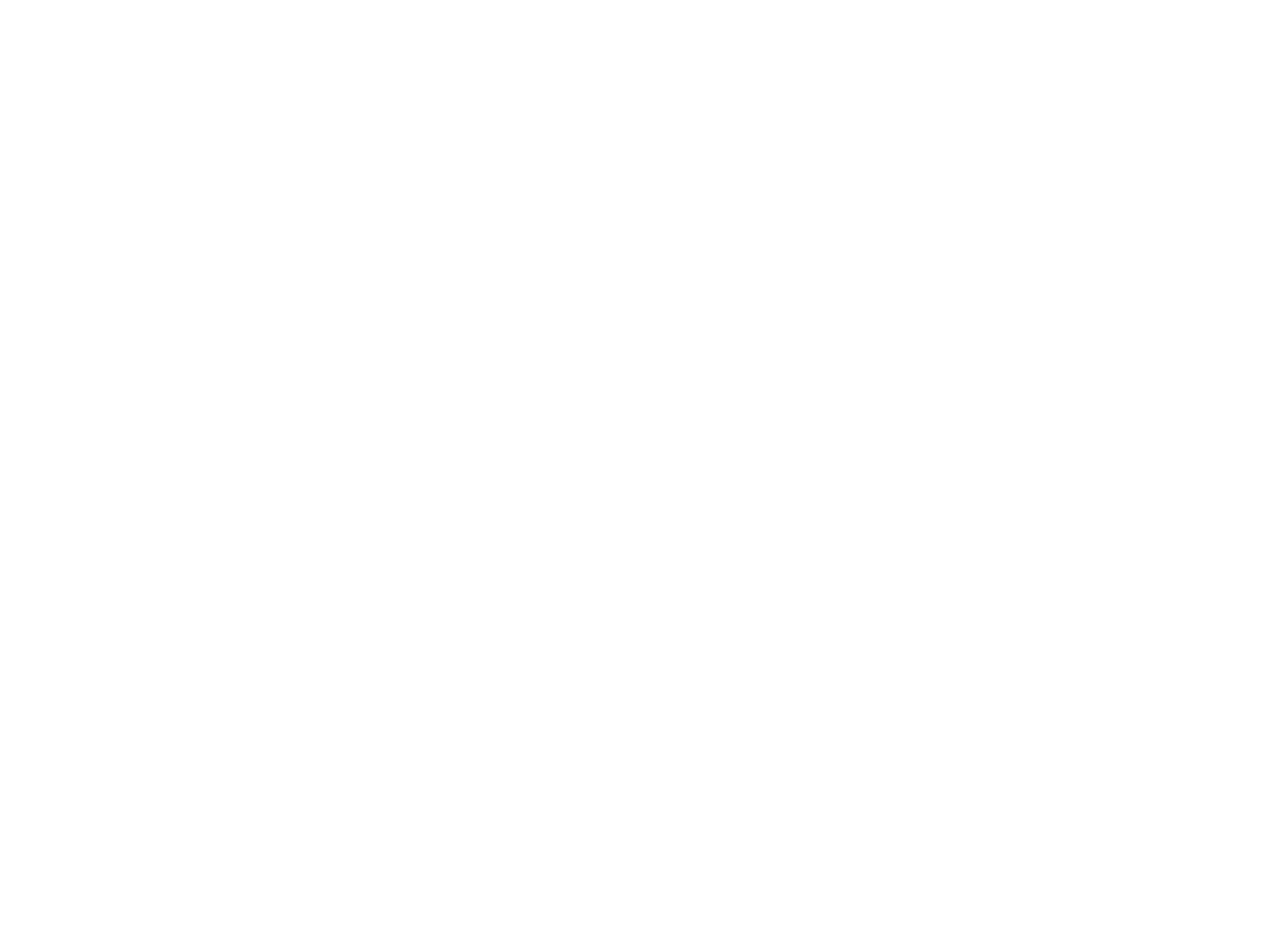
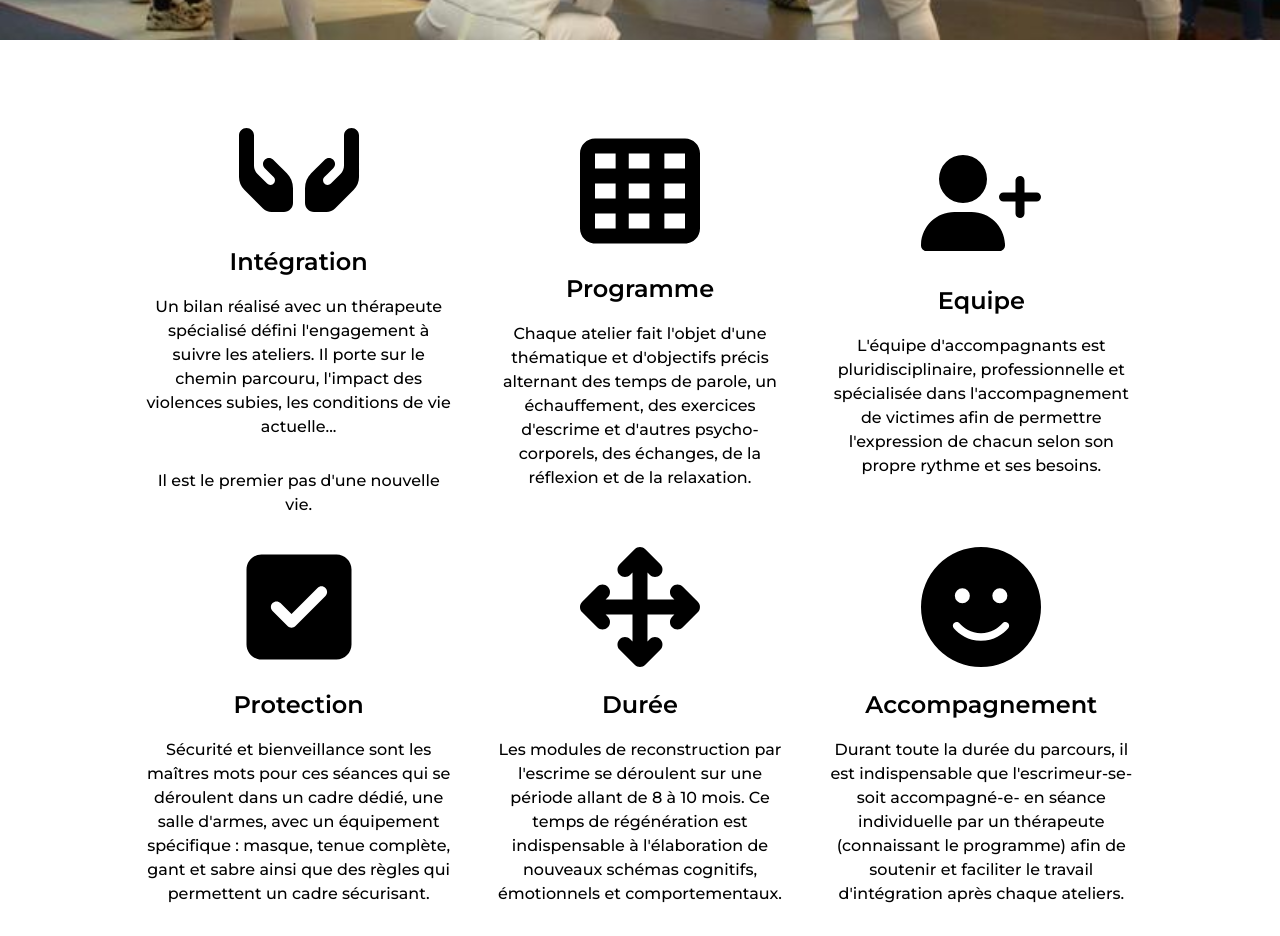
Before and after one commit to Matsuel/ATPE, a Next.js app: page /violences-sexuelles in a window 1280 px wide. Before the commit this address had no page. Shown: the part 520-1456 px from the top of the page. Before the commit the page ends 800 px from the top, so only its background shows below. Built offline with nearby package versions, Linux system fonts and the light colour scheme.

Commit message:
start violences sexuelles component

```diff
--- a/src/pages/index.tsx
+++ b/src/pages/index.tsx
@@ -1,4 +1,5 @@
 import Image from "next/image";
+
 import NavBar from "@/Components/Navbar";
 import styles from "@/styles/Home.module.scss";
 import { faUserSlash, faUserNinja, faChildReaching } from "@fortawesome/free-solid-svg-icons";
--- /dev/null
+++ b/src/pages/violences-sexuelles.tsx
@@ -0,0 +1,86 @@
+import React from 'react';
+
+import styles from '@/styles/Violences.module.scss';
+import NavBar from '@/Components/Navbar';
+import ImgEscrime7 from '@/assets/imgEscrime7.jpg';
+import TopPic from '@/Components/TopPic/TopPic';
+import TabName from '@/Components/TabName/TabName';
+import Infos, { InfosProps } from '@/Components/Infos/Infos';
+import { faArrowsUpDownLeftRight, faFaceSmile, faHandsHolding, faSquareCheck, faTableCells, faUserPlus } from '@fortawesome/free-solid-svg-icons';
+
+interface ViolencesProps {
+
+}
+
+const MethodoliesArray: InfosProps[] = [
+    {
+        icon: faHandsHolding,
+        title: "Intégration",
+        text: [
+            "Un bilan réalisé avec un thérapeute spécialisé défini l'engagement à suivre les ateliers. Il porte sur le chemin parcouru, l'impact des violences subies, les conditions de vie actuelle... ",
+            "Il est le premier pas d'une nouvelle vie. "
+        ]
+    },
+    {
+        icon: faTableCells,
+        title: "Programme",
+        text: [
+            "Chaque atelier fait l'objet d'une thématique et d'objectifs précis alternant des temps de parole, un échauffement, des exercices d'escrime et d'autres psycho-corporels, des échanges, de la réflexion et de la relaxation."
+        ]
+    },
+    {
+        icon: faUserPlus,
+        title: "Equipe",
+        text: [
+            "L'équipe d'accompagnants est pluridisciplinaire, professionnelle et spécialisée dans l'accompagnement de victimes afin de permettre l'expression de chacun selon son propre rythme et ses besoins."
+        ]
+    },
+    {
+        icon: faSquareCheck,
+        title: "Protection",
+        text: [
+            "Sécurité et bienveillance sont les maîtres mots pour ces séances qui se déroulent dans un cadre dédié, une salle d'armes, avec un équipement spécifique : masque, tenue complète, gant et sabre ainsi que des règles qui permettent un cadre sécurisant."
+        ]
+
+    },
+    {
+        icon: faArrowsUpDownLeftRight,
+        title: "Durée",
+        text: [
+            "Les modules de reconstruction par l'escrime se déroulent sur une période allant de 8 à 10 mois. Ce temps de régénération est indispensable à l'élaboration de nouveaux schémas cognitifs, émotionnels et comportementaux. "
+        ]
+    },
+    {
+        icon: faFaceSmile,
+        title: "Accompagnement",
+        text: [
+            "Durant toute la durée du parcours, il est indispensable que l'escrimeur-se- soit accompagné-e- en séance individuelle par un thérapeute (connaissant le programme) afin de soutenir et faciliter le travail d'intégration après chaque ateliers. "
+        ]
+    }
+]
+
+const Violences = ({ }: ViolencesProps) => {
+    return (
+        <div className={styles.Violences_container}>
+            <NavBar />
+
+            <TabName name="Violences sexuelles" />
+
+            <TopPic image={ImgEscrime7} text="Violences sexuelles" />
+
+            <div className={styles.ViolencesMethodologies}>
+
+                {
+                    MethodoliesArray.map((info: InfosProps, index: number) => {
+                        return (
+                            <Infos key={index} icon={info.icon} title={info.title} text={info.text} />
+                        )
+                    })
+                }
+
+            </div>
+        </div>
+    );
+};
+
+export default Violences;
--- /dev/null
+++ b/src/styles/Violences.module.scss
@@ -0,0 +1,18 @@
+.Violences_container {
+    width: 100%;
+    min-height: 100vh;
+    height: auto;
+    background-color: #fff;
+    display: flex;
+    flex-direction: column;
+    align-items: center;
+
+    .ViolencesMethodologies {
+        margin-top: 5%;
+        width: 80%;
+        display: flex;
+        justify-content: space-around;
+        align-items: center;
+        flex-wrap: wrap;
+    }
+}
```
Also changed, not shown: src/assets/imgEscrime7.jpg (added).
